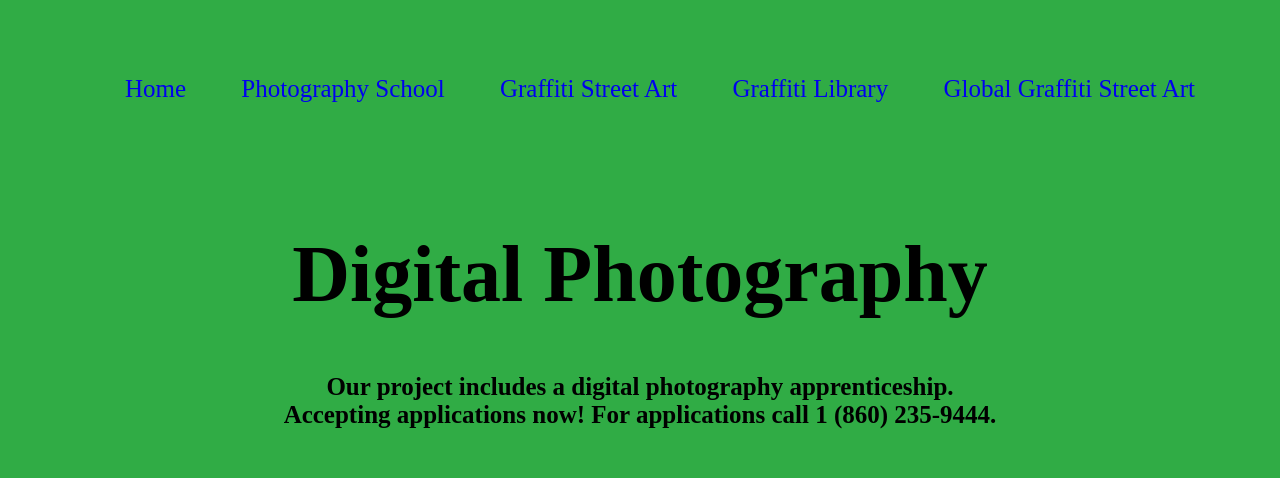
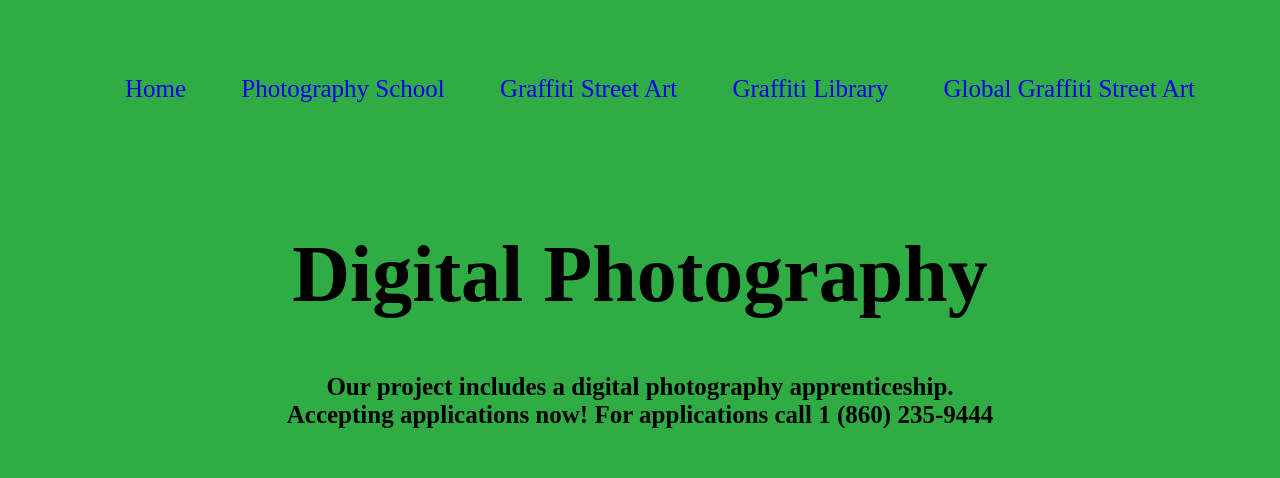
Before and after one commit to jdbostonbu-ops/graffiti-street-art-project, a plain HTML site: page photography.html in a window 1280 px wide. Shown: the top 478 px of the page. Drawn offline with Linux system fonts and the light colour scheme; a web font is replaced by a local one.

Commit message:
Update photography.html

```diff
--- a/photography.html
+++ b/photography.html
@@ -74,7 +74,7 @@
    </nav>
 
    <h1>Digital Photography</h1>
-   <h3>Our project includes a digital photography apprenticeship.<br>Accepting applications now! For applications call 1 (860) 235-9444.</h3>
+   <h3>Our project includes a digital photography apprenticeship.<br>Accepting applications now! For applications call 1 (860) 235-9444</h3>
    <main>
 
 <figure>
```
